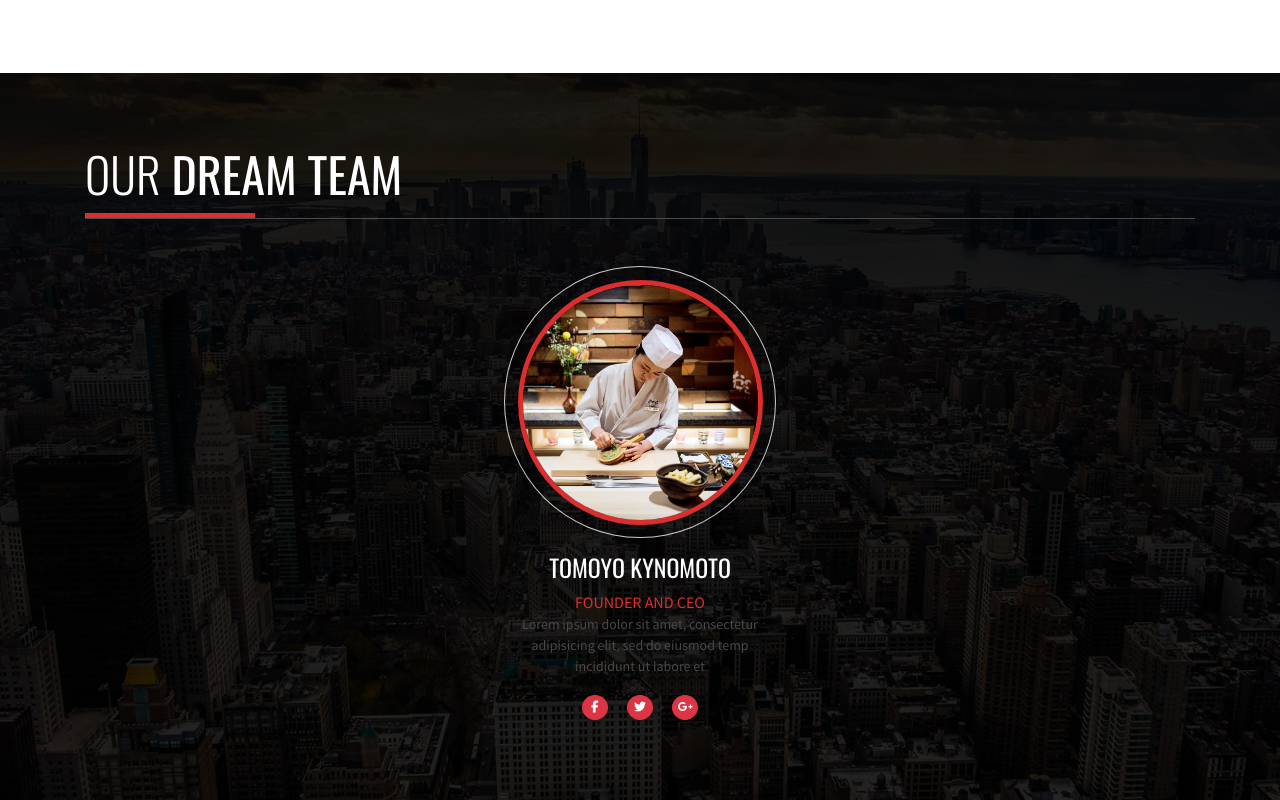
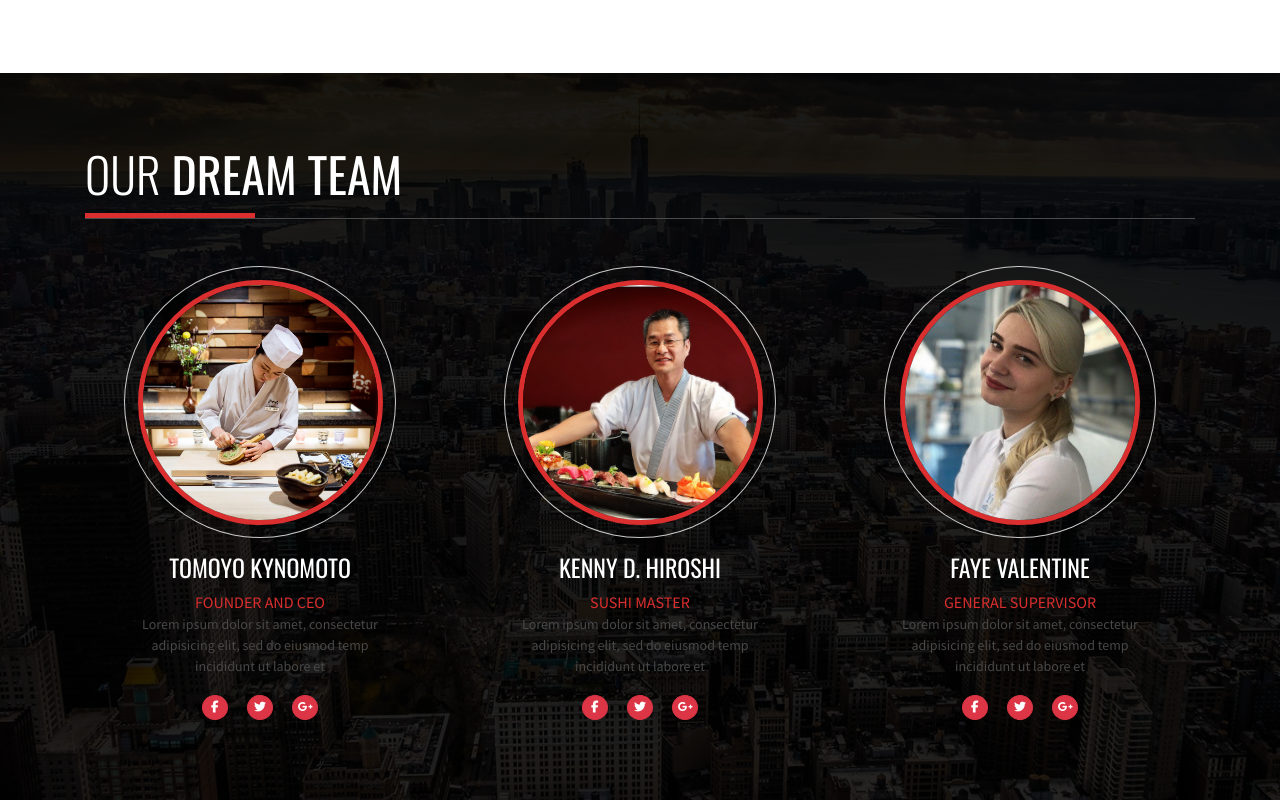
Before and after one commit to Zerstoren-ak/Sushi, a plain HTML site: page index.html in a window 1280 px wide. Shown: the part 2111-2911 px from the top of the page. Drawn offline with nearby package versions, Linux system fonts and the light colour scheme.

Commit message:
Update HTML

```diff
--- a/index.html
+++ b/index.html
@@ -389,47 +389,47 @@
                 </div>
             </div>
 
-<!--            <div class="col-lg-4 col-md-5 col-9 mx-auto team-card d-flex flex-column align-items-center">-->
-<!--                <div class="card-image">-->
-<!--                    <img src="img/sushi-master.jpg" alt="Sushi Master">-->
-<!--                    <a href="mailto:Kdhiroshi@redsamurai.com" class="btn circle-hover">-->
-<!--                        KDHiroshi@redsamurai.com</a>-->
-<!--                </div>-->
-<!--                <div class="px-5">-->
-<!--                    <h4>Kenny D. Hiroshi</h4>-->
-<!--                    <span class="text-uppercase design-color">Sushi master</span>-->
-<!--                    <p>Lorem ipsum dolor sit amet, consectetur adipisicing elit,-->
-<!--                        sed do eiusmod temp-->
-<!--                        incididunt ut labore et</p>-->
-<!--                    <a href="#" class="btn btn-danger rounded-circle socials mr-3"><i-->
-<!--                            class="fab fa-facebook-f"></i></a>-->
-<!--                    <a href="#" class="btn btn-danger rounded-circle socials mr-3"><i-->
-<!--                            class="fab fa-twitter"></i></a>-->
-<!--                    <a href="#" class="btn btn-danger rounded-circle socials"><i-->
-<!--                            class="fab fa-google-plus-g"></i></a>-->
-<!--                </div>-->
-<!--            </div>-->
+            <div class="col-lg-4 col-md-5 col-9 mx-auto team-card d-flex flex-column align-items-center">
+                <div class="card-image">
+                    <img src="img/sushi-master.jpg" alt="Sushi Master">
+                    <a href="mailto:Kdhiroshi@redsamurai.com" class="btn circle-hover">
+                        KDHiroshi@redsamurai.com</a>
+                </div>
+                <div class="px-5">
+                    <h4>Kenny D. Hiroshi</h4>
+                    <span class="text-uppercase design-color">Sushi master</span>
+                    <p>Lorem ipsum dolor sit amet, consectetur adipisicing elit,
+                        sed do eiusmod temp
+                        incididunt ut labore et</p>
+                    <a href="#" class="btn btn-danger rounded-circle socials mr-3"><i
+                            class="fab fa-facebook-f"></i></a>
+                    <a href="#" class="btn btn-danger rounded-circle socials mr-3"><i
+                            class="fab fa-twitter"></i></a>
+                    <a href="#" class="btn btn-danger rounded-circle socials"><i
+                            class="fab fa-google-plus-g"></i></a>
+                </div>
+            </div>
 
-<!--            <div class="col-lg-4 col-md-5 col-9 mx-auto team-card d-flex flex-column align-items-center">-->
-<!--                <div class="card-image">-->
-<!--                    <img src="img/Julia.jpg" alt="General Supervisor">-->
-<!--                    <a href="mailto:FValentine@redsamurai.com" class="btn circle-hover">-->
-<!--                        FValentine@redsamurai.com</a>-->
-<!--                </div>-->
-<!--                <div class="px-5">-->
-<!--                    <h4>Faye Valentine</h4>-->
-<!--                    <span class="text-uppercase design-color">General supervisor</span>-->
-<!--                    <p>Lorem ipsum dolor sit amet, consectetur adipisicing elit,-->
-<!--                        sed do eiusmod temp-->
-<!--                        incididunt ut labore et</p>-->
-<!--                    <a href="#" class="btn btn-danger rounded-circle socials mr-3"><i-->
-<!--                            class="fab fa-facebook-f"></i></a>-->
-<!--                    <a href="#" class="btn btn-danger rounded-circle socials mr-3"><i-->
-<!--                            class="fab fa-twitter"></i></a>-->
-<!--                    <a href="#" class="btn btn-danger rounded-circle socials"><i-->
-<!--                            class="fab fa-google-plus-g"></i></a>-->
-<!--                </div>-->
-<!--            </div>-->
+            <div class="col-lg-4 col-md-5 col-9 mx-auto team-card d-flex flex-column align-items-center">
+                <div class="card-image">
+                    <img src="img/Julia.jpg" alt="General Supervisor">
+                    <a href="mailto:FValentine@redsamurai.com" class="btn circle-hover">
+                        FValentine@redsamurai.com</a>
+                </div>
+                <div class="px-5">
+                    <h4>Faye Valentine</h4>
+                    <span class="text-uppercase design-color">General supervisor</span>
+                    <p>Lorem ipsum dolor sit amet, consectetur adipisicing elit,
+                        sed do eiusmod temp
+                        incididunt ut labore et</p>
+                    <a href="#" class="btn btn-danger rounded-circle socials mr-3"><i
+                            class="fab fa-facebook-f"></i></a>
+                    <a href="#" class="btn btn-danger rounded-circle socials mr-3"><i
+                            class="fab fa-twitter"></i></a>
+                    <a href="#" class="btn btn-danger rounded-circle socials"><i
+                            class="fab fa-google-plus-g"></i></a>
+                </div>
+            </div>
 
         </div>
     </div>
```
Also changed, not shown: 1 other file.
